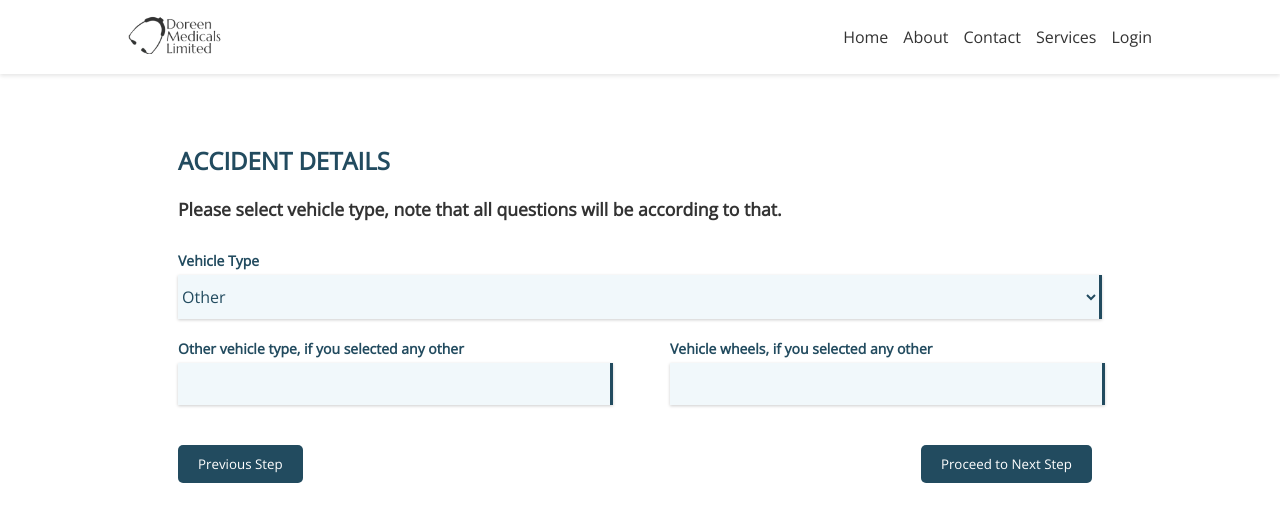
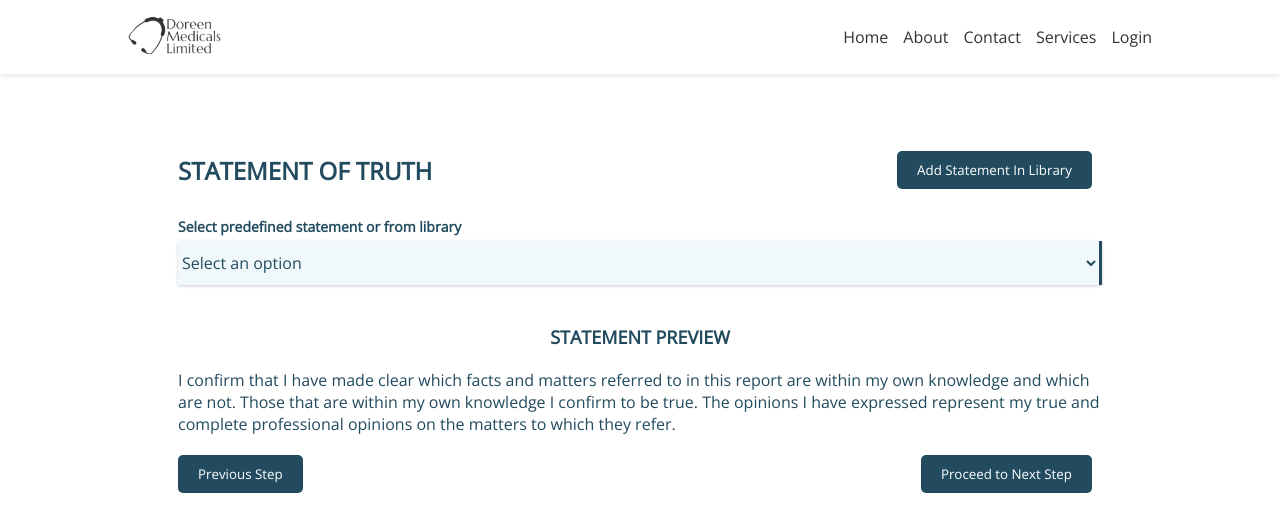
Before and after one commit to hatimkh20/Medical-Portal-Frontend, a React (Create React App) app: page /form in a window 1280 px wide. Both pictures are taken after typing "Sample", "2020-01-15", "Sample", "Sample", "Sample", "2020-01-15" into the empty fields and a click on the button "Save & Next". Shown: the top 532 px of the page. Built offline with nearby package versions, Linux system fonts and the light colour scheme; a web font is replaced by a local one.

Commit message:
statement of truth UI added

```diff
--- a/src/components/User Components/Common/Common.css
+++ b/src/components/User Components/Common/Common.css
@@ -221,3 +221,18 @@
     flex: 1 1 100%; /* Stack the questions vertically on smaller screens */
   }
 }
+
+/* StatementOfTruth.css */
+.title-with-button {
+  display: flex;
+  justify-content: space-between;
+  align-items: center;
+}
+
+.title-with-button h2 {
+  margin: 10px 0;
+}
+
+h2 {
+  font-size: 24px;
+}
--- /dev/null
+++ b/src/components/User Components/Common/Modal.css
@@ -0,0 +1,47 @@
+/* Modal.css */
+.modal-overlay {
+    position: fixed;
+    top: 0;
+    left: 0;
+    right: 0;
+    bottom: 0;
+    background-color: rgba(0, 0, 0, 0.5);
+    display: flex;
+    justify-content: center;
+    align-items: center;
+    z-index: 1050;
+}
+
+.modal-content {
+    background: white;
+    padding: 20px;
+    border-radius: 5px;
+    box-shadow: 0 4px 6px rgba(0, 0, 0, 0.1);
+    width: 90%;
+    max-width: 500px; /* Adjusted to better fit forms */
+    position: relative;
+}
+
+.modal-close-button {
+    position: absolute;
+    top: 10px;
+    right: 10px;
+    border: none;
+    background: none;
+    font-size: 1.5rem;
+    color: #666;
+}
+
+/* This style is for input and textarea inside the modal */
+.modal-input,
+.modal-textarea {
+    width: 100%;
+    padding: 8px;
+    margin-top: 5px;
+    margin-bottom: 15px;
+    box-sizing: border-box;
+}
+
+.modal-textarea {
+    height: 100px;
+}
--- /dev/null
+++ b/src/components/User Components/Common/ModalComponent.js
@@ -0,0 +1,18 @@
+import React from 'react';
+import './Modal.css'; // Make sure the styles are correctly imported
+
+const Modal = ({ isOpen, closeModal, children, title }) => {
+    if (!isOpen) return null;
+
+    return (
+        <div className="modal-overlay">
+            <div className="modal-content">
+                <button className="modal-close-button" onClick={closeModal}>×</button>
+                {title && <h2>{title}</h2>}
+                {children}
+            </div>
+        </div>
+    );
+};
+
+export default Modal;
--- a/src/components/User Components/Common/SelectField.js
+++ b/src/components/User Components/Common/SelectField.js
@@ -3,7 +3,7 @@ import React from "react";
 import { useField } from "formik";
 import "./Common.css";
 
-const SelectField = ({ label, options, fullLine, ...props }) => {
+const SelectField = ({ label, options = [], fullLine, ...props }) => {
   const [field, meta] = useField(props);
   const className = fullLine ? "form-group" : "input-form-group";
 
--- /dev/null
+++ b/src/components/User Components/MultiStepForm/StatementOfTruth.js
@@ -0,0 +1,95 @@
+import React, { useState } from "react";
+import SelectField from "../Common/SelectField";
+import TextAreaField from "../Common/TextAreaField";
+import Modal from "../Common/ModalComponent";
+import Button from "../Common/Button";
+import FormLayout from "../Common/FormLayout";
+import InputField from "../Common/InputField";
+
+const StatementOfTruth = ({ values, handleChange, handleBlur, prevStep }) => {
+  const [statements, setStatements] = useState({
+    "Statement 1":
+      "I confirm that I have made clear which facts and matters referred to in this report are within my own knowledge and which are not. Those that are within my own knowledge I confirm to be true. The opinions I have expressed represent my true and complete professional opinions on the matters to which they refer.",
+    // Initialize with more statements as necessary
+  });
+  const [selectedStatement, setSelectedStatement] = useState("Statement 1");
+  const [isModalOpen, setIsModalOpen] = useState(false);
+
+  const handleSelectChange = (event) => {
+    setSelectedStatement(event.target.value);
+  };
+
+  const handleAddStatement = (name, text) => {
+    if (name && text) {
+      setStatements((prev) => ({ ...prev, [name]: text }));
+      setIsModalOpen(false); // Close modal after adding
+    }
+  };
+
+  return (
+    <FormLayout
+      title={
+        <div className="title-with-button">
+          <h2>STATEMENT OF TRUTH</h2>
+          <Button type="button" onClick={() => setIsModalOpen(true)}>
+            Add Statement In Library
+          </Button>
+        </div>
+      }
+    >
+      <div className="input-group">
+        <SelectField
+          name="statements"
+          label="Select predefined statement or  from library"
+          options={["Statement 1"]}
+          value=""
+          onChange={handleChange}
+          onBlur={handleBlur}
+          fullLine={true}
+        />
+      </div>
+
+      <h4 className="form-sub-heading">Statement Preview</h4>
+      <p>{statements[selectedStatement]}</p>
+      {isModalOpen && (
+        <Modal
+          isOpen={isModalOpen}
+          closeModal={() => setIsModalOpen(false)}
+          title="EXPERT-DEFINED STATEMENT OF TRUTH"
+        >
+          <div className="form-group">
+            <InputField
+              name="statement"
+              label="Statement Name"
+              value={values.fullName}
+              onChange={handleChange}
+              onBlur={handleBlur}
+            />
+          </div>
+
+          <div className="form-group">
+            <TextAreaField
+              name="address"
+              label="Statement"
+              rows={6}
+              value={values.address}
+              onChange={handleChange}
+              onBlur={handleBlur}
+            />
+          </div>
+
+          <Button type="button">Add In Library</Button>
+        </Modal>
+      )}
+
+      <div className="button-group">
+        <Button type="button" onClick={prevStep}>
+          Previous Step
+        </Button>
+        <Button type="submit">Proceed to Next Step</Button>
+      </div>
+    </FormLayout>
+  );
+};
+
+export default StatementOfTruth;
--- a/src/components/User Components/MultiStepForm/Steps.js
+++ b/src/components/User Components/MultiStepForm/Steps.js
@@ -12,7 +12,7 @@ import {
   claimantDetailsSchema,
   accidentDetailsSchema,
   accidentSectionSchema,
-  nullSchema
+  nullSchema,
 } from "./formSchema";
 import MedicalHistory from "./MedicalHistory";
 import ObservationSection from "./ObservationSection";
@@ -21,74 +21,82 @@ import DiagnosisSection from "./DiagnosisSection";
 import OpinionSection from "./OpinionSection";
 import PrognosisList from "./PrognosisList";
 import PrognosisSection from "./PrognosisSection";
+import StatementOfTruth from "./StatementOfTruth";
 
 const Steps = {
-    values: [{
+  values: [
+    {
       component: ClaimantDetails,
       validationSchema: claimantDetailsSchema,
     },
+    // {
+    //   component: AccidentDetails,
+    //   validationSchema: accidentDetailsSchema,
+    // },
+    // {
+    //   component: AccidentSectionForm,
+    //   validationSchema: accidentSectionSchema,
+    // },
+    // {
+    //   component: AnatomySectionForm,
+    //   validationSchema: accidentSectionSchema,
+    // },
+    // {
+    //   component: SymptomSectionForm,
+    // },
+    // {
+    //   component: TreatmentSection,
+    // },
+    // {
+    //   component: LivelihoodSection,
+    // },
+    // {
+    //   component: EducationSection,
+    // },
+    // {
+    //   component: DomesticImpactList,
+    // },
+    // {
+    //   component: DomesticImpactSection,
+    // },
+    // {
+    //   component: MedicalHistory
+    // },
+    // {
+    //   component: ObservationSection
+    // },
+    // {
+    //   component: PhysicalExaminationSection
+    // },
+    // {
+    //   component: DiagnosisSection
+    // },
+    // {
+    //   component: OpinionSection
+    // },
+    // {
+    //   component: PrognosisList
+    // },
+    // {
+    //   component: PrognosisSection
+    // },
     {
-      component: AccidentDetails,
-      validationSchema: accidentDetailsSchema,
+      component: StatementOfTruth,
     },
-    {
-      component: AccidentSectionForm,
-      validationSchema: accidentSectionSchema,
-    },
-    {
-      component: AnatomySectionForm,
-      validationSchema: accidentSectionSchema,
-    },
-    {
-      component: SymptomSectionForm,
-    },
-    {
-      component: TreatmentSection,
-    },
-    {
-      component: LivelihoodSection,
-    },
-    {
-      component: EducationSection,
-    },
-    {
-      component: DomesticImpactList,
-    },
-    {
-      component: DomesticImpactSection,
-    },
-    {
-      component: MedicalHistory
-    },
-    {
-      component: ObservationSection
-    },
-    {
-      component: PhysicalExaminationSection
-    },
-    {
-      component: DiagnosisSection
-    },
-    {
-      component: OpinionSection
-    },
-    {
-      component: PrognosisList
-    },
-    {
-      component: PrognosisSection
-    }
-
   ],
 
-    getStepComponent(stepNumber){
-        return this.values[stepNumber].component;
-    },
+  getStepComponent(stepNumber) {
+    const step = this.values[stepNumber];
+    return step ? step.component : null; // Safely return the component or null if not found
+  },
 
-    getStepValidationSchema(stepNumber){
-        const isValidationEnabled = process.env.REACT_APP_DISABLE_FORM_VALIDATION === "false";
-        return isValidationEnabled? this.values[stepNumber].validationSchema: nullSchema;
-    }
-}
+  getStepValidationSchema(stepNumber) {
+    const isValidationEnabled =
+      process.env.REACT_APP_DISABLE_FORM_VALIDATION === "false";
+    return isValidationEnabled
+      ? this.values[stepNumber].validationSchema
+      : nullSchema;
+  },
+};
 
 export default Steps;
```
